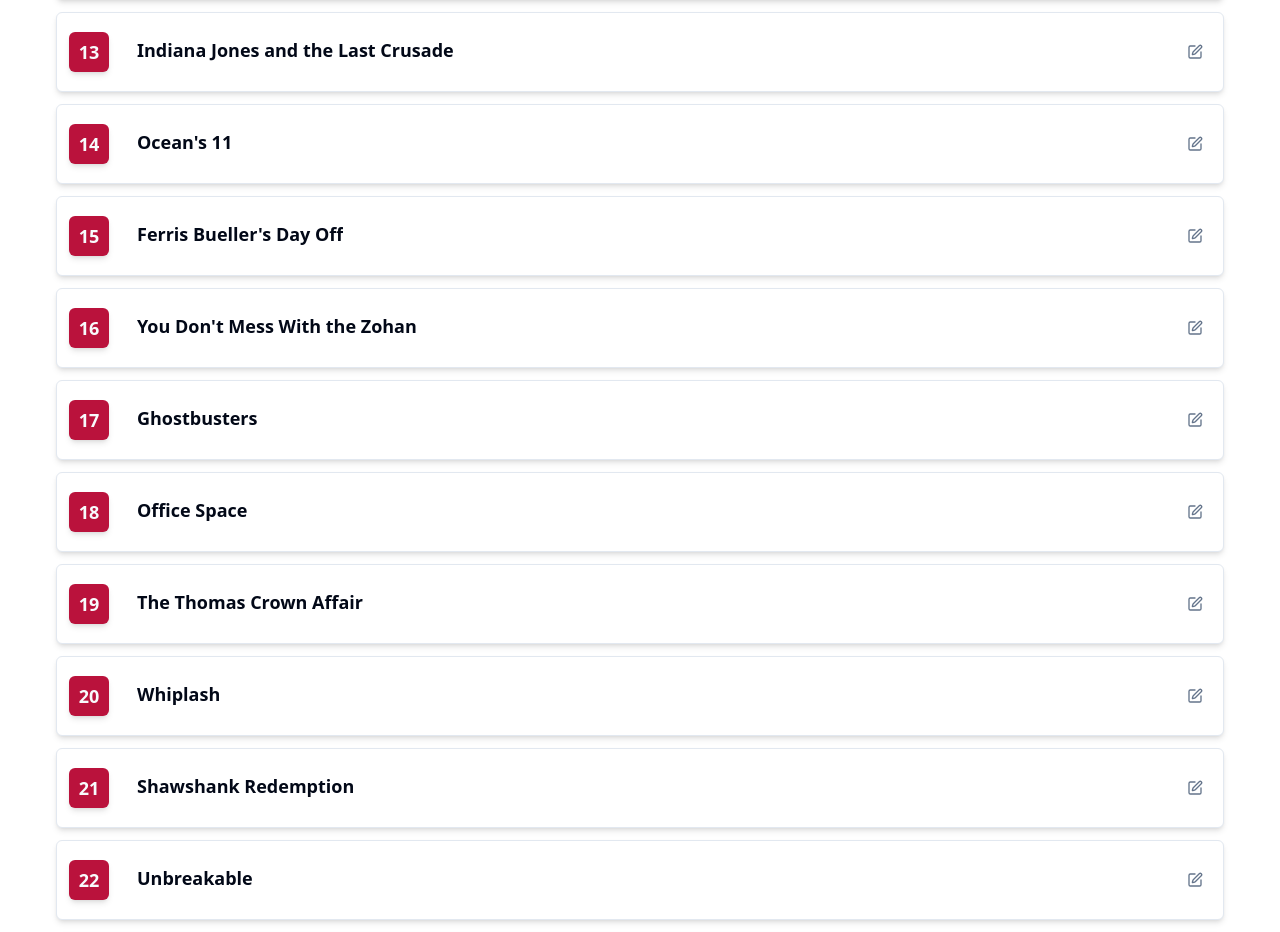
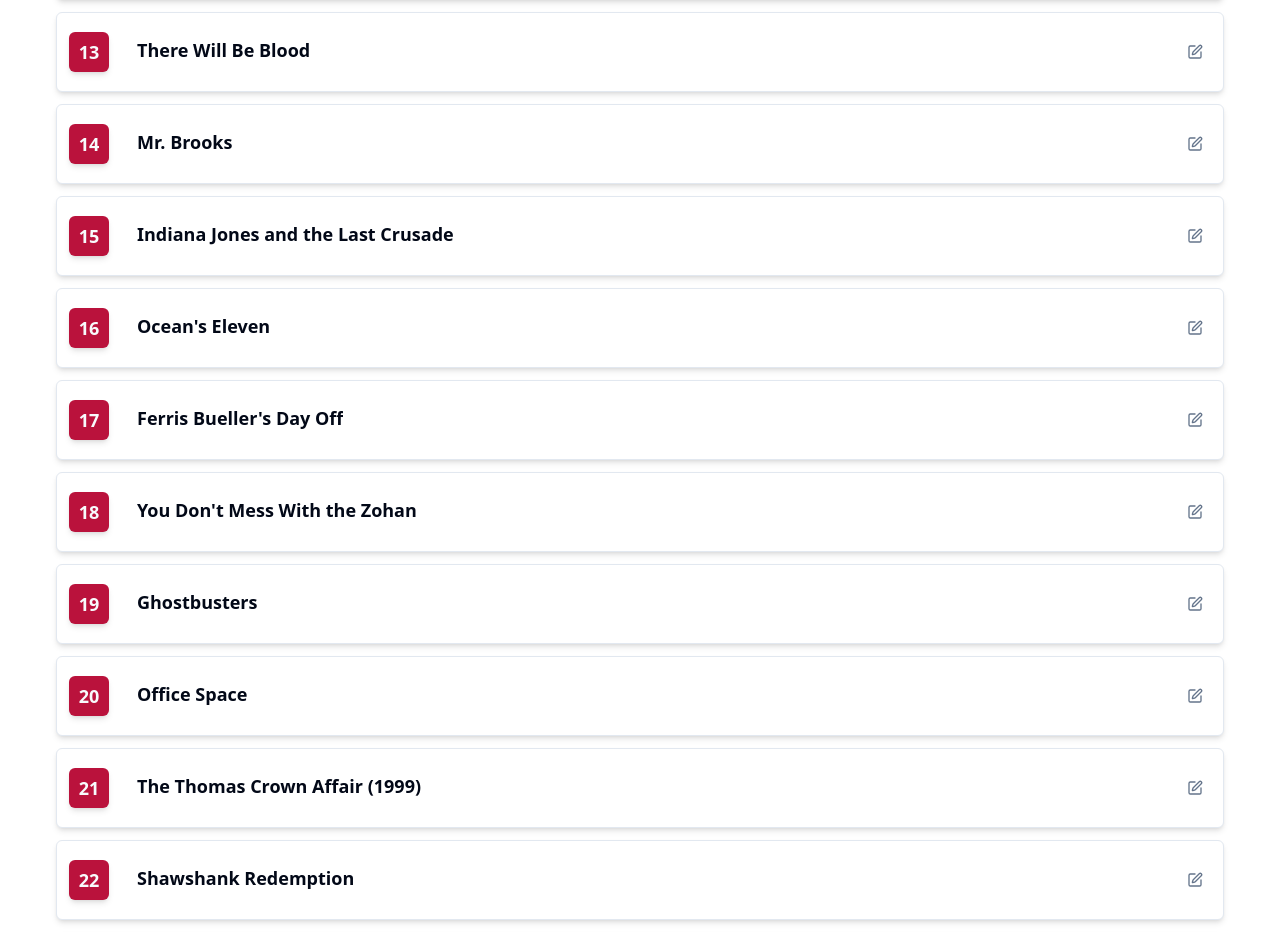
Before and after one commit to Shaftwell/movie-rank-shuffle, a React (Vite) app: page / in a window 1280 px wide. Shown: the part 1405-2337 px from the top of the page. Built offline with nearby package versions, Linux system fonts and the light colour scheme; no server answers.

Commit message:
Rearrange movie list order

```diff
--- a/src/components/MovieList.tsx
+++ b/src/components/MovieList.tsx
@@ -1,4 +1,3 @@
-
 import React, { useState, useEffect } from 'react';
 import { DragDropContext, Droppable, Draggable, DropResult } from 'react-beautiful-dnd';
 import MovieCard from './MovieCard';
@@ -26,8 +25,10 @@ const TMDB_IMAGE_URL = "https://image.tmdb.org/t/p/w200";
 
 // Special cases for remakes - map movie titles to specific search queries with years
 const SPECIAL_CASES: Record<string, { query: string, year?: number }> = {
-  "The Thomas Crown Affair": { query: "The Thomas Crown Affair", year: 1999 },
-  "Bloodsport": { query: "Bloodsport", year: 1988 },
+  "The Thomas Crown Affair (1999)": { query: "The Thomas Crown Affair", year: 1999 },
+  "Bloodsport (1988)": { query: "Bloodsport", year: 1988 },
+  "Sherlock Holmes (2009)": { query: "Sherlock Holmes", year: 2009 },
+  "Ocean's Eleven": { query: "Ocean's Eleven", year: 2001 },
 };
 
 const MovieList = ({ initialMovies }: MovieListProps) => {
--- a/src/pages/Index.tsx
+++ b/src/pages/Index.tsx
@@ -7,30 +7,30 @@ import { Button } from '@/components/ui/button';
 import { useTheme } from 'next-themes';
 
 const movieTitles = [
+  "Whiplash",
   "Out of Sight",
   "Back to the Future",
+  "Interstellar",
   "The Social Network",
   "V for Vendetta",
+  "RRR",
   "The Devils Advocate",
   "Rounders",
   "Limitless",
   "The Matrix",
   "Arrival",
   "There Will Be Blood",
-  "RRR",
   "Mr. Brooks",
   "Indiana Jones and the Last Crusade",
-  "Ocean's 11",
+  "Ocean's Eleven",
   "Ferris Bueller's Day Off",
   "You Don't Mess With the Zohan",
   "Ghostbusters",
   "Office Space",
-  "The Thomas Crown Affair",
-  "Whiplash",
+  "The Thomas Crown Affair (1999)",
   "Shawshank Redemption",
   "Unbreakable",
   "Jackie Brown",
-  "Interstellar",
   "The Count of Monte Cristo",
   "Parasite",
   "Spirited Away",
@@ -69,7 +69,7 @@ const movieTitles = [
   "Happy Gilmore",
   "The Prestige",
   "Minority Report",
-  "Bloodsport",
+  "Bloodsport (1988)",
   "Fight Club",
   "Anchorman",
   "The Sixth Sense",
@@ -88,8 +88,8 @@ const movieTitles = [
   "The Rainmaker",
   "Inside Out",
   "Deadpool 2",
-  "Austin Powers: Int'l Man of Mystery",
-  "Sherlock Holmes",
+  "Austin Powers: International Man of Mystery",
+  "Sherlock Holmes (2009)",
   "Drag Me to Hell",
   "The Dark Knight",
   "Eyes Wide Shut",
@@ -105,7 +105,7 @@ const movieTitles = [
   "Super Troopers",
   "Shutter Island",
   "Top Gun",
-  "Castaway",
+  "Cast Away",
   "The Goonies"
 ];
 
```
